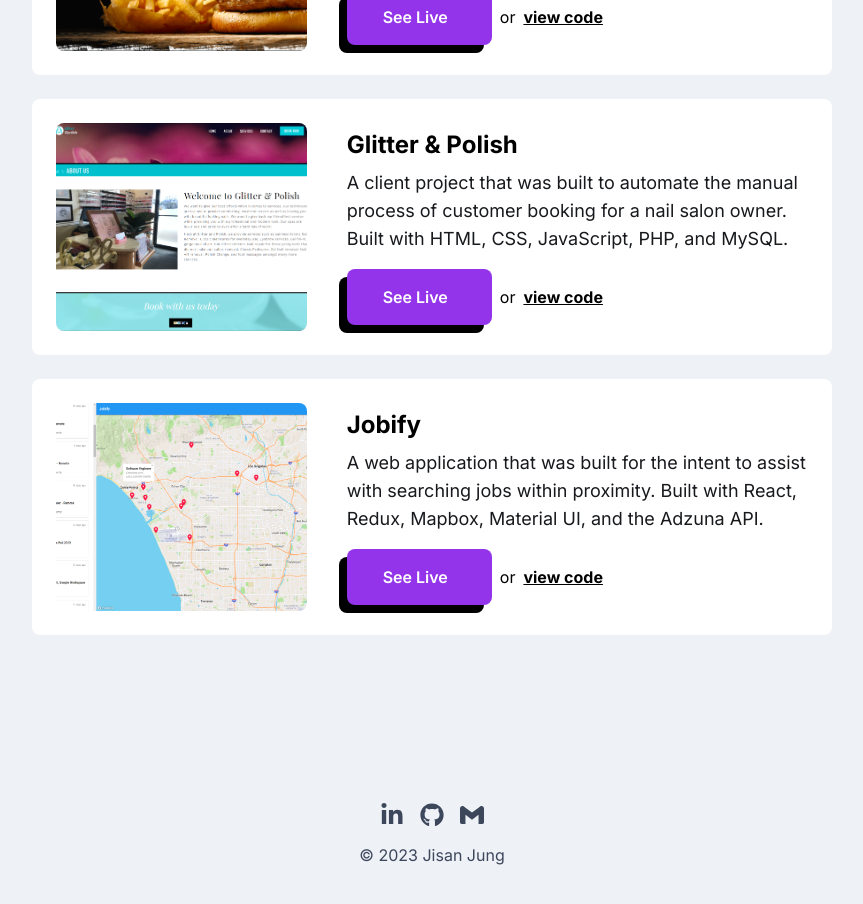
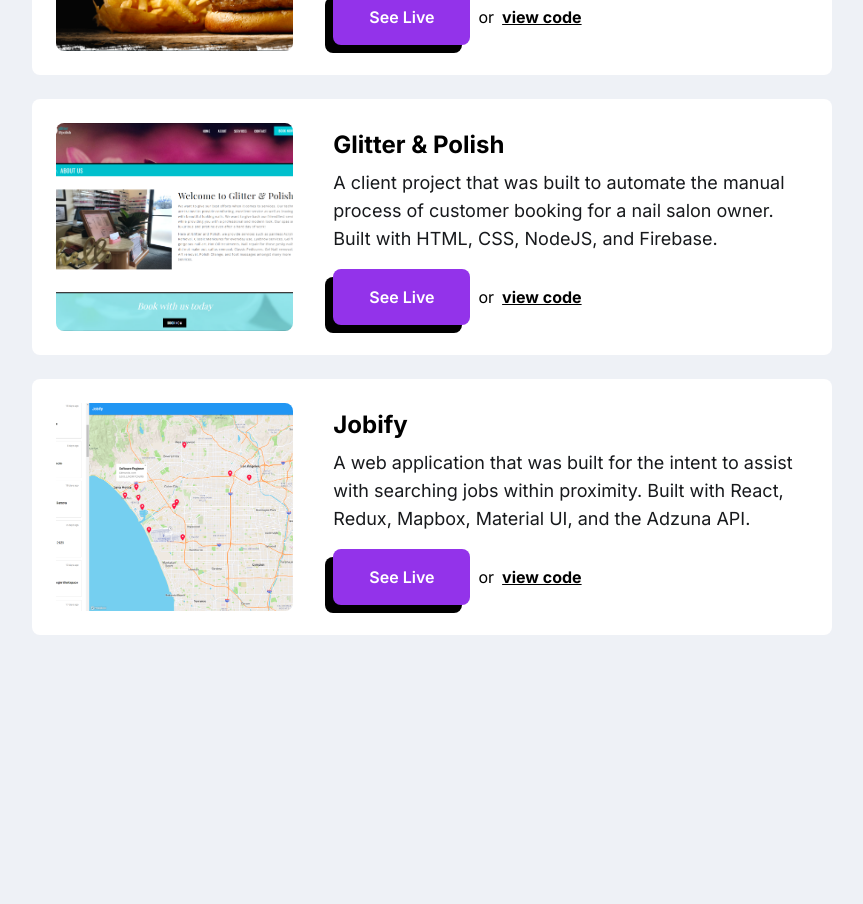
Before and after one commit to jisanjung/portfolio3, a React (Vite) app: page /projects in a window 1280 px wide. Shown: the part 560-1464 px from the top of the page, without its empty margins (208-1071 px from the left). After the commit the page ends 1275 px from the top, so only its background shows below. Built offline with nearby package versions, Linux system fonts and the light colour scheme.

Commit message:
fixes: remove footer, social links, and projects styles

```diff
--- a/src/App.jsx
+++ b/src/App.jsx
@@ -5,7 +5,6 @@ import { SMALL_DESKTOP_CONTAINER, LARGE_DESKTOP_CONTAINER, BACKGROUND_COLOR, SMA
 import MainNav from './components/MainNav';
 import Projects from './pages/Projects';
 import Contact from './pages/Contact';
-import Footer from './components/Footer';
 import Experience from './pages/Experience';
 
 function App() {
@@ -33,7 +32,6 @@ function App() {
           <Route path='/experience' element={<Experience/>}/>
           <Route path='/contact' element={<Contact/>}/>
         </Routes>
-        <Footer/>
       </div>
     </main>
   )
--- a/src/components/ButtonSmall.jsx
+++ b/src/components/ButtonSmall.jsx
@@ -5,7 +5,7 @@ const ButtonSmall = ({ type, text, children, full, className }) => {
     <div className={`inline-block relative ${full && "w-full"} ${className}`}>
         <button type={type} className={`bg-purple-600 hover:bg-purple-800 active:bg-purple-800 text-white py-4 px-9 rounded-lg font-semibold relative z-10 active:top-2 active:right-2 ${full && "w-full text-center"}`}>
             <div className={`flex ${full && "justify-center"}`}>
-                <p className='mr-2'>{text}</p>
+                <p>{text}</p>
                 <span className='flex items-center'>{children}</span>
             </div>
         </button>
--- a/src/components/Footer.jsx
+++ /dev/null
@@ -1,34 +0,0 @@
-import React from 'react';
-import { FaLinkedinIn, FaGithub  } from "react-icons/fa";
-import { SiGmail } from "react-icons/si";
-import { MY_EMAIL, PARAGRAPH_COLOR } from '../constants';
-
-const Footer = () => {
-
-  return (
-    <footer className="pt-20 pb-6 lg:pt-36 md:pb-8 2xl:pb-9">
-        <div className='flex justify-center'>
-          <a href='https://www.linkedin.com/in/jisan-jung-33129b179/' target='_blank' rel="noopener noreferrer">
-            <FaLinkedinIn className='text-2xl mx-2 relative transition-all hover:-translate-y-1' style={{
-              color: PARAGRAPH_COLOR,
-            }}/>
-          </a>
-          <a href='https://github.com/jisanjung' target='_blank' rel="noopener noreferrer">
-            <FaGithub className='text-2xl mx-2 transition-all hover:-translate-y-1' style={{
-              color: PARAGRAPH_COLOR,
-            }}/>
-          </a>
-          <a href={`mailto:${MY_EMAIL}`} target='_blank' rel="noopener noreferrer">
-            <SiGmail className='text-2xl mx-2 transition-all hover:-translate-y-1' style={{
-              color: PARAGRAPH_COLOR,
-            }}/>
-          </a>
-        </div>
-        <p className='text-center text-sm lg:text-base 2xl:text-lg pt-4' style={{
-          color: PARAGRAPH_COLOR,
-        }}>&copy; {new Date().getFullYear()} Jisan Jung</p>
-    </footer>
-  )
-}
-
-export default Footer
--- /dev/null
+++ b/src/components/SocialLinks.jsx
@@ -0,0 +1,29 @@
+import React from 'react';
+import { FaLinkedinIn, FaGithub  } from "react-icons/fa";
+import { SiGmail } from "react-icons/si";
+import { MY_EMAIL, PARAGRAPH_COLOR } from '../constants';
+
+const SocialLinks = ({ className }) => {
+
+  return (
+    <div className={`flex ${className}`}>
+      <a href='https://www.linkedin.com/in/jisanjung/' target='_blank' rel="noopener noreferrer">
+        <FaLinkedinIn className='text-2xl mr-2 relative transition-all hover:-translate-y-1' style={{
+          color: PARAGRAPH_COLOR,
+        }}/>
+      </a>
+      <a href='https://github.com/jisanjung' target='_blank' rel="noopener noreferrer">
+        <FaGithub className='text-2xl mx-2 transition-all hover:-translate-y-1' style={{
+          color: PARAGRAPH_COLOR,
+        }}/>
+      </a>
+      <a href={`mailto:${MY_EMAIL}`} target='_blank' rel="noopener noreferrer">
+        <SiGmail className='text-2xl mx-2 transition-all hover:-translate-y-1' style={{
+          color: PARAGRAPH_COLOR,
+        }}/>
+      </a>
+    </div>
+  )
+}
+
+export default SocialLinks
--- a/src/components/projects/Project.jsx
+++ b/src/components/projects/Project.jsx
@@ -8,7 +8,9 @@ import AnchorLink from '../AnchorLink';
 const Project = ({ imgSrc, title, about, liveURL, codeURL }) => {
   return (
     <Item className="flex items-center flex-col md:flex-row mb-4 pb-6 md:p-6 md:mb-6">
-        <img src={imgSrc} alt={title} className='w-full h-52 object-cover rounded-lg mb-4 md:w-1/3 md:m-0'/>
+        <a href={liveURL} className='block w-full md:w-1/3' target='_blank' rel="noopener noreferrer">
+          <img src={imgSrc} alt={title} className='w-full h-52 object-cover rounded-lg mb-4 md:m-0'/>
+        </a>
         <div className='md:w-2/3 md:ml-10'>
             <ItemHeading text={title} className='text-lg md:text-xl lg:text-2xl'/>
             <Paragraph text={about} className="my-2 xl:text-lg"/>
--- a/src/pages/About.jsx
+++ b/src/pages/About.jsx
@@ -7,7 +7,7 @@ import { Link } from 'react-router-dom';
 
 const About = () => {
   return (
-    <section>
+    <section className='mb-16'>
       <Heading text="Software Engineer, Full Stack Developer, UI Enthusiast"/>
       <div className='my-6 lg:my-10 2xl:my-12'>
         <SubHeading text="Hi there I'm Jisan."/>
--- a/src/pages/Contact.jsx
+++ b/src/pages/Contact.jsx
@@ -5,14 +5,16 @@ import { HiOutlineMail } from "react-icons/hi";
 import { GrLocationPin } from "react-icons/gr";
 import { DARKER_TEXT_COLOR, PARAGRAPH_COLOR } from '../constants';
 import ContactForm from '../components/contact/ContactForm';
+import SocialLinks from '../components/SocialLinks';
 
 const Contact = () => {
   return (
-    <section>
+    <section className='mb-16'>
       <Heading text="Get in touch"/>
       <SubHeading text="Let's talk." className="my-6"/>
       <div className='flex flex-col md:flex-row-reverse mt-10 md:mt-16'>
         <div className='md:w-1/2 mb-8 md:mb-0 md:ml-8'>
+          <SocialLinks className='mb-4'/>
           <p className='flex items-center mb-2'>
             <HiOutlineMail className='text-2xl mr-3' style={{
               color: DARKER_TEXT_COLOR,
--- a/src/pages/Experience.jsx
+++ b/src/pages/Experience.jsx
@@ -10,7 +10,7 @@ import SkillList from '../components/experience/SkillList';
 
 const Experience = () => {
   return (
-    <section>
+    <section className='md:mb-16'>
       <Heading text="Experience & Skills"/>
       <SubHeading text="Keeping up with modern tech stacks has helped me gain valuable experience." className="my-6 md:mb-16 lg:mb-20 2xl:mb-22"/>
       <div className='flex flex-col md:flex-row'>
--- a/src/pages/Projects.jsx
+++ b/src/pages/Projects.jsx
@@ -9,7 +9,7 @@ import jobify from "../assets/jobify.png";
 
 const Projects = () => {
   return (
-    <section>
+    <section className='mb-16'>
       <Heading text="Featured Projects"/>
       <SubHeading text="A list of projects that were done for clients as well as personal ones." className="my-6 md:mb-16 lg:mb-20 2xl:mb-22"/>
       <Project
@@ -21,7 +21,7 @@ const Projects = () => {
       <Project
         imgSrc={glitterpolish}
         title="Glitter & Polish"
-        about="A client project that was built to automate the manual process of customer booking for a nail salon owner. Built with HTML, CSS, JavaScript, PHP, and MySQL."
+        about="A client project that was built to automate the manual process of customer booking for a nail salon owner. Built with HTML, CSS, NodeJS, and Firebase."
         liveURL="https://glitterpolishnails.com/"
         codeURL="https://github.com/jisanjung/Glitter-and-Polish"/>
       <Project
```
